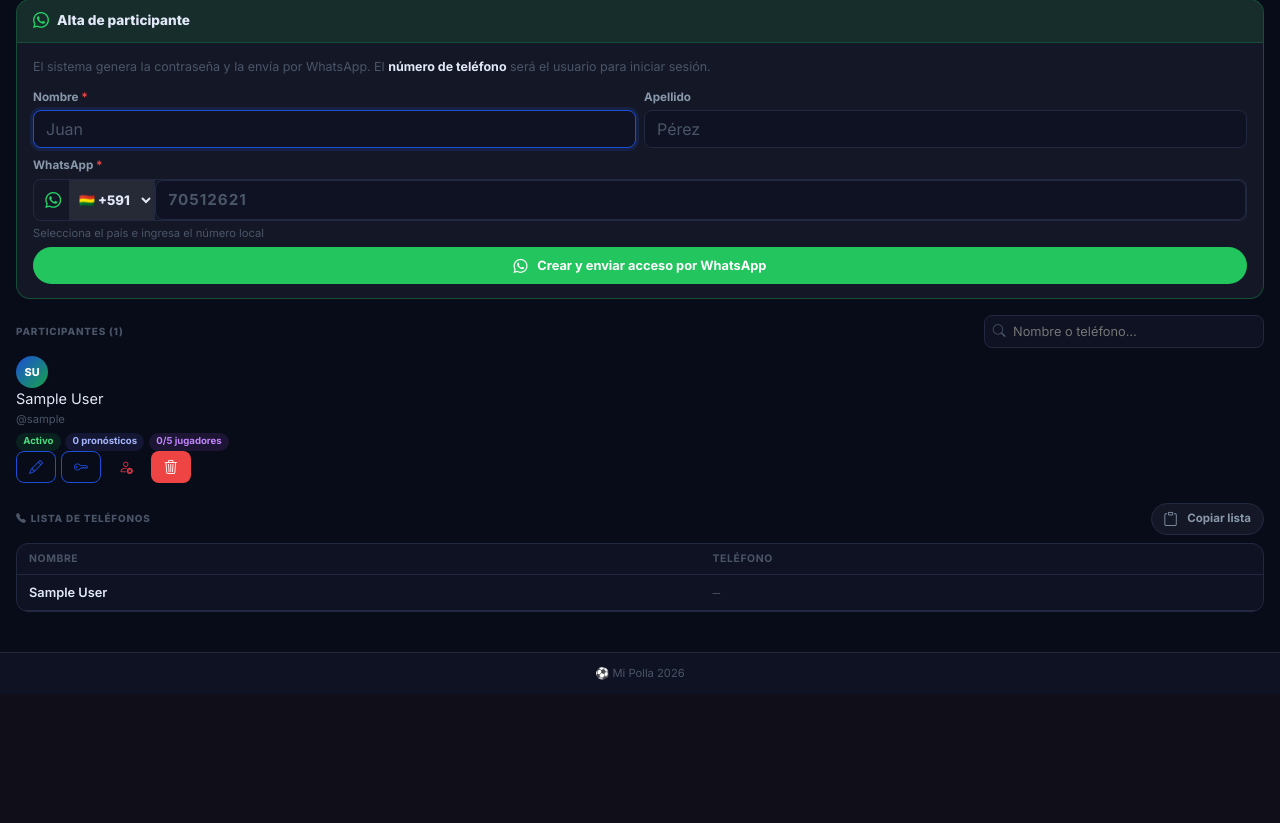
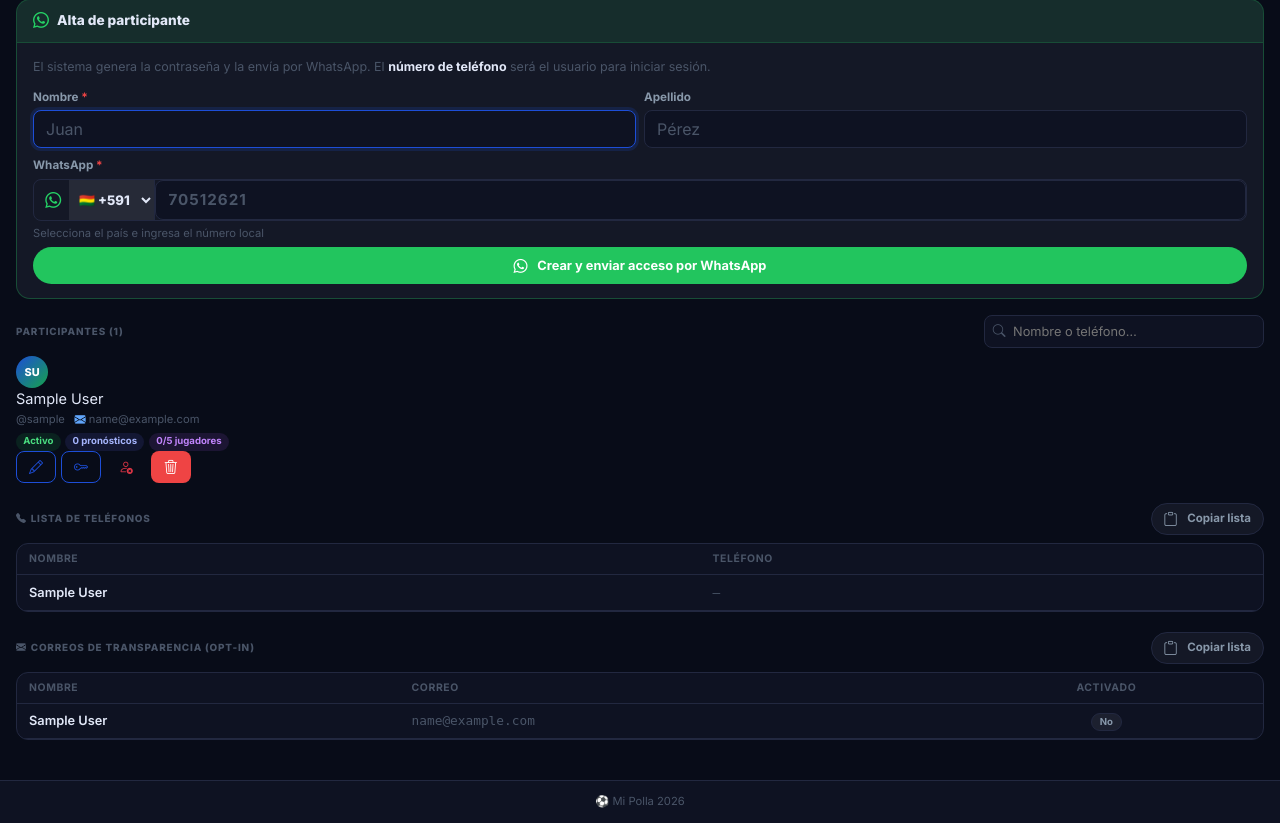
Before and after one commit to crismarbiker/mipolla, a Django app: template templates/polla/admin_usuarios.html in a window 1280 px wide. Shown: the part 436-1259 px from the top of the page. Before the commit the page ends 1116 px from the top, so only its background shows below. Run offline with Django 5.2, Linux system fonts and the light colour scheme; the template is opened without the code that fills it: values that come from a table or form of the project are taken from there, others are empty; the visitor is signed in with stand-in values (Sample User, id 1); data comes from the database, SQL or seed files in the repository.

Commit message:
Show email and transparency opt-in status in admin users panel
Co-Authored-By: Claude Sonnet 4.6 <noreply@anthropic.com>

```diff
--- a/templates/polla/admin_usuarios.html
+++ b/templates/polla/admin_usuarios.html
@@ -186,7 +186,7 @@
 
   {% for u in usuarios %}
   <div class="rank-row {% if not u.is_active %}opacity-50{% endif %}"
-       data-search="{{ u.get_full_name|lower }} {{ u.perfil.telefono|default:u.username|lower }}">
+       data-search="{{ u.get_full_name|lower }} {{ u.perfil.telefono|default:u.username|lower }} {{ u.email|lower }}">
     <span class="rank-av"
           style="background:linear-gradient(135deg,{% cycle '#1d4ed8' '#16a34a' '#d97706' '#7c3aed' '#0369a1' %},{% cycle '#16a34a' '#1d4ed8' '#7c3aed' '#d97706' '#16a34a' %});">
       {{ u.first_name|first|upper }}{{ u.last_name|first|upper }}
@@ -198,6 +198,9 @@
         <i class="bi bi-whatsapp" style="color:#25D366;"></i> {{ u.perfil.telefono }}
         {% else %}
         @{{ u.username }}
+        {% endif %}
+        {% if u.email %}
+        <span style="margin-left:.4rem;"><i class="bi bi-envelope-fill" style="color:#60a5fa;"></i> {{ u.email }}</span>
         {% endif %}
       </div>
       <div style="display:flex;gap:.3rem;flex-wrap:wrap;margin-top:.25rem;">
@@ -212,6 +215,11 @@
         <span style="background:rgba(168,85,247,.12);color:#c084fc;border-radius:999px;padding:.1rem .45rem;font-size:.6rem;font-weight:700;">
           {{ u.jugadores_seleccionados.count }}/5 jugadores
         </span>
+        {% if u.perfil.recibir_correos and u.email %}
+        <span style="background:rgba(96,165,250,.15);color:#60a5fa;border-radius:999px;padding:.1rem .45rem;font-size:.6rem;font-weight:700;">
+          <i class="bi bi-envelope-check-fill me-1"></i>Correo activado
+        </span>
+        {% endif %}
       </div>
     </div>
     <div style="display:flex;gap:.3rem;flex-shrink:0;">
@@ -337,6 +345,49 @@
     </div>
   </div>
 
+  <!-- Lista de correos con opt-in de transparencia -->
+  <div style="margin-top:1.25rem;">
+    <div style="display:flex;align-items:center;justify-content:space-between;gap:.5rem;margin-bottom:.5rem;flex-wrap:wrap;">
+      <div style="font-size:.62rem;font-weight:800;text-transform:uppercase;letter-spacing:.8px;color:var(--muted);">
+        <i class="bi bi-envelope-fill me-1"></i>Correos de transparencia (opt-in)
+      </div>
+      <button onclick="copiarCorreos()" class="btn btn-ghost btn-sm" style="font-size:.72rem;">
+        <i class="bi bi-clipboard me-1"></i>Copiar lista
+      </button>
+    </div>
+    <div style="background:var(--surface);border:1px solid var(--border);border-radius:12px;overflow:hidden;">
+      <table style="width:100%;border-collapse:collapse;font-size:.8rem;">
+        <thead>
+          <tr style="border-bottom:1px solid var(--border);">
+            <th style="padding:.45rem .75rem;font-weight:700;color:var(--muted);font-size:.65rem;text-transform:uppercase;letter-spacing:.6px;text-align:left;">Nombre</th>
+            <th style="padding:.45rem .75rem;font-weight:700;color:var(--muted);font-size:.65rem;text-transform:uppercase;letter-spacing:.6px;text-align:left;">Correo</th>
+            <th style="padding:.45rem .75rem;font-weight:700;color:var(--muted);font-size:.65rem;text-transform:uppercase;letter-spacing:.6px;text-align:center;">Activado</th>
+          </tr>
+        </thead>
+        <tbody id="tabla-correos">
+          {% for u in usuarios %}
+          <tr style="border-bottom:1px solid var(--border);" class="{% if not u.is_active %}opacity-50{% endif %}">
+            <td style="padding:.45rem .75rem;color:var(--text);font-weight:600;">{{ u.get_full_name|default:u.username }}</td>
+            <td style="padding:.45rem .75rem;color:var(--muted);font-family:monospace;">
+              {{ u.email|default:"—" }}
+            </td>
+            <td style="padding:.45rem .75rem;text-align:center;">
+              {% if u.perfil.recibir_correos and u.email %}
+              <span class="badge b-green" style="font-size:.6rem;">✓ Sí</span>
+              {% else %}
+              <span class="badge b-gray" style="font-size:.6rem;">No</span>
+              {% endif %}
+            </td>
+          </tr>
+          {% endfor %}
+        </tbody>
+      </table>
+    </div>
+    <div id="copy-feedback-correos" style="display:none;font-size:.72rem;color:var(--green);margin-top:.35rem;text-align:right;">
+      ✓ Lista copiada al portapapeles
+    </div>
+  </div>
+
 </div>
 {% endblock %}
 
@@ -372,5 +423,24 @@ function copiarTelefonos() {
     setTimeout(() => { fb.style.display = 'none'; }, 2500);
   });
 }
+
+function copiarCorreos() {
+  const rows = document.querySelectorAll('#tabla-correos tr');
+  const lines = [];
+  rows.forEach(tr => {
+    const celdas = tr.querySelectorAll('td');
+    if (celdas.length >= 3) {
+      const nombre = celdas[0].textContent.trim();
+      const correo = celdas[1].textContent.trim();
+      const activado = celdas[2].textContent.trim().includes('Sí');
+      if (correo !== '—' && activado) lines.push(nombre + '\t' + correo);
+    }
+  });
+  navigator.clipboard.writeText(lines.join('\n')).then(() => {
+    const fb = document.getElementById('copy-feedback-correos');
+    fb.style.display = 'block';
+    setTimeout(() => { fb.style.display = 'none'; }, 2500);
+  });
+}
 </script>
 {% endblock %}
```
